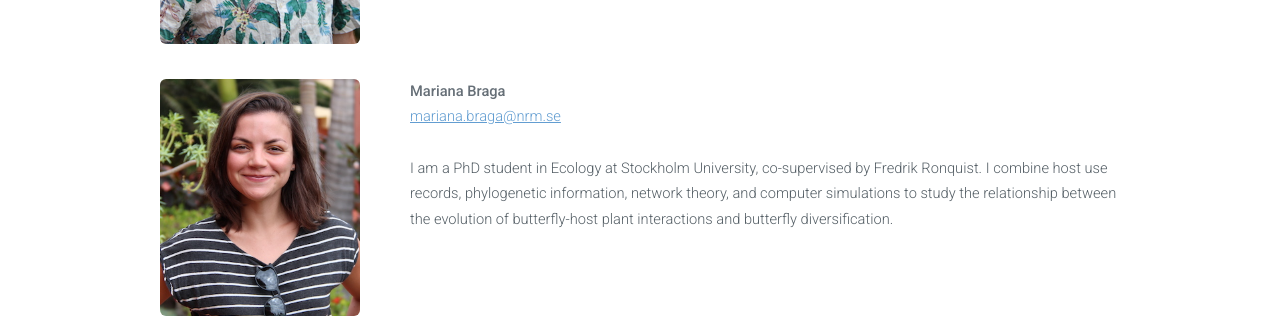
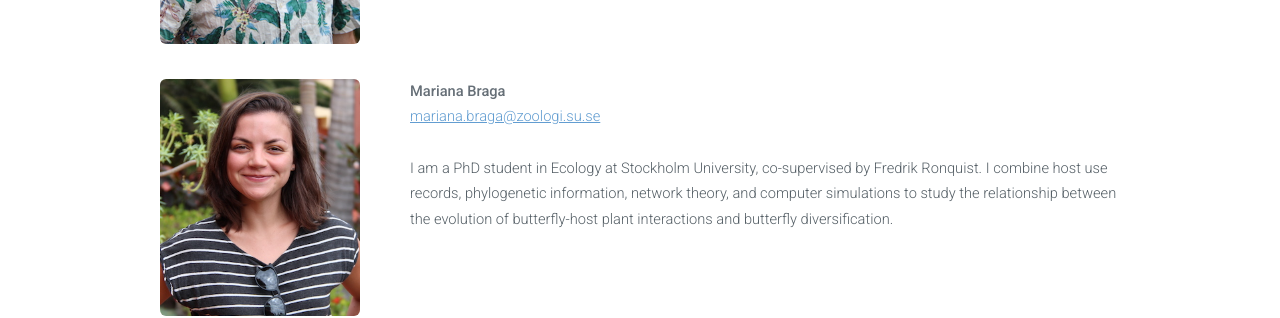
Before and after one commit to ronquistlab/ronquistlab.github.io, a Jekyll site: the page built from people.html, in a window 1280 px wide and 900 px high, scrolled down 2108 px. Shown: the part 153-471 px from the top of the window. Built offline with Jekyll 4.4.1, drawn with Linux system fonts in a browser that asks for light colours.

Commit message:
Update people.html

```diff
--- a/people.html
+++ b/people.html
@@ -87,7 +87,7 @@ layout: default
           <p>
             <strong>Mariana Braga</strong>
             <br />
-            <a href="mailto:mariana.bragan@nrm.se">mariana.braga@nrm.se</a>
+            <a href="mailto:mariana.braga@zoologi.su.se">mariana.braga@zoologi.su.se</a>
             <br /><br />
               I am a PhD student in Ecology at Stockholm University, co-supervised by Fredrik Ronquist. I combine host use records, phylogenetic information, network theory, and computer simulations to study the relationship between the evolution of butterfly-host plant interactions and butterfly diversification.
           </p>
```
